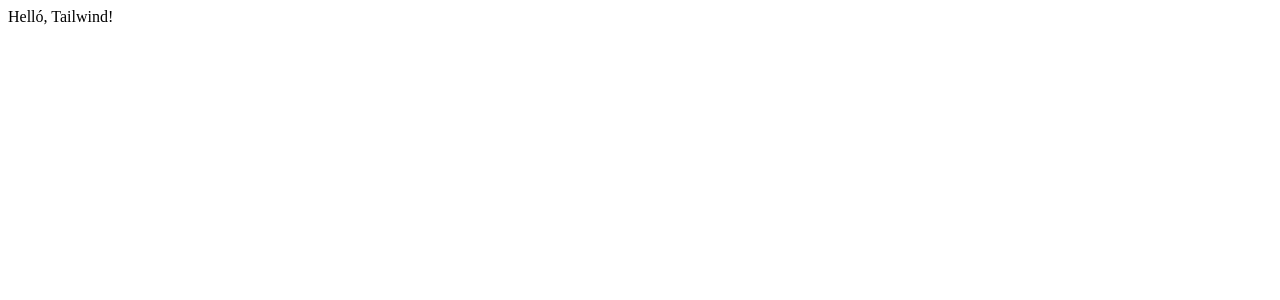
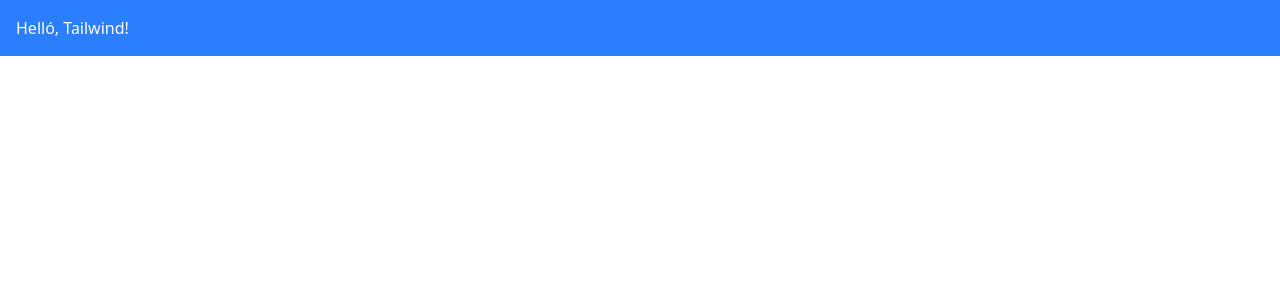
Before and after one commit to EddyeWeb/lottery, a Vue app: page / in a window 1280 px wide. Shown: the top 300 px of the page. Built offline with nearby package versions, Linux system fonts and the light colour scheme.

Commit message:
Add Tailwind

```diff
--- a/package.json
+++ b/package.json
@@ -9,6 +9,7 @@
     "preview": "vite preview"
   },
   "dependencies": {
+    "@tailwindcss/vite": "^4.1.3",
     "tailwindcss": "^4.1.3",
     "vue": "^3.5.13"
   },
--- a/src/assets/main.css
+++ b/src/assets/main.css
@@ -0,0 +1 @@
+@import "tailwindcss";
--- a/vite.config.js
+++ b/vite.config.js
@@ -1,6 +1,7 @@
 import { fileURLToPath, URL } from 'node:url'
 
 import { defineConfig } from 'vite'
+import tailwindcss from '@tailwindcss/vite'
 import vue from '@vitejs/plugin-vue'
 import vueDevTools from 'vite-plugin-vue-devtools'
 
@@ -9,6 +10,7 @@
   plugins: [
     vue(),
     vueDevTools(),
+    tailwindcss(),
   ],
   resolve: {
     alias: {
```
Also changed, not shown: 1 other file (tests, documents, lock files or other folders).
